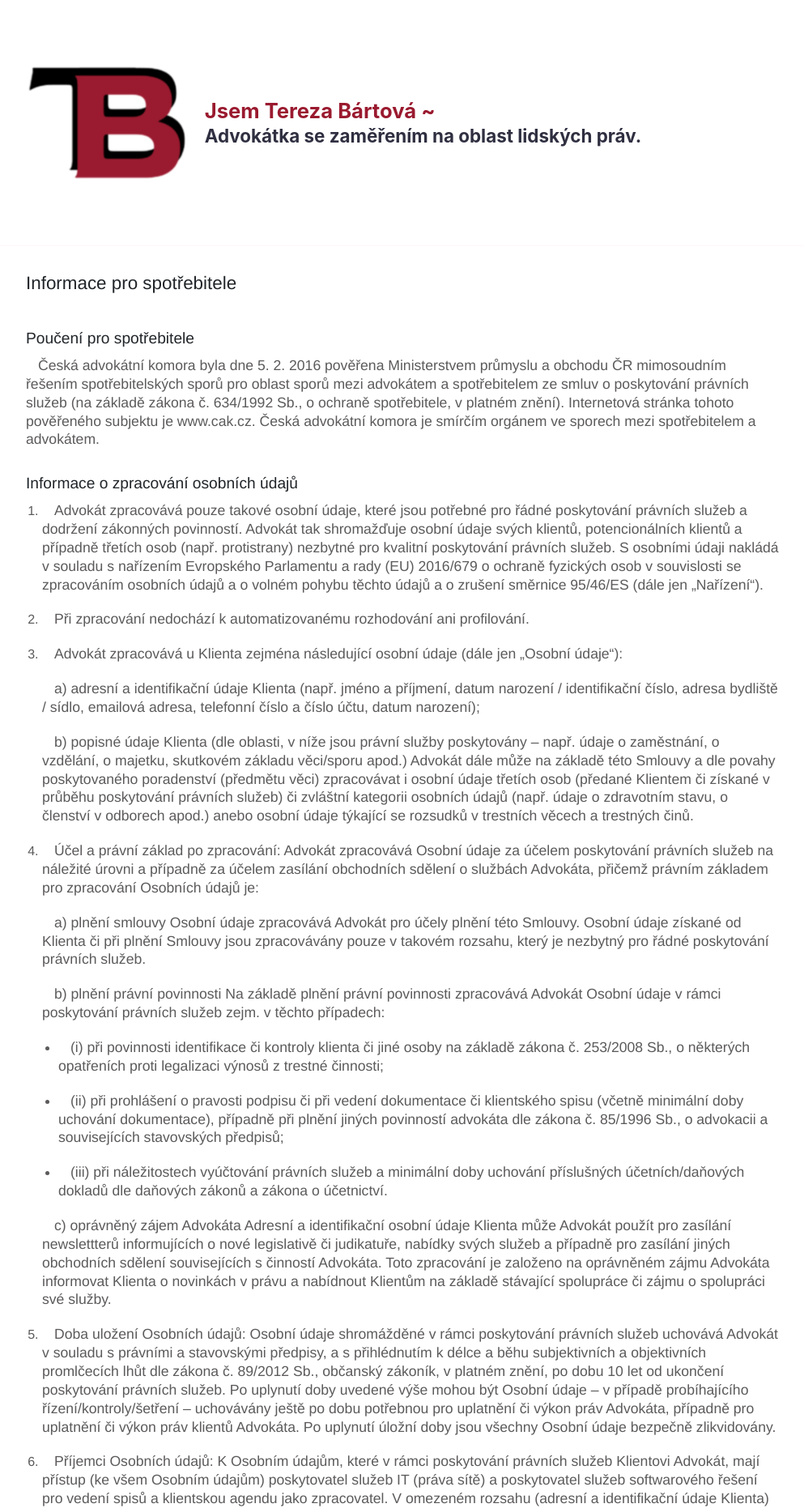
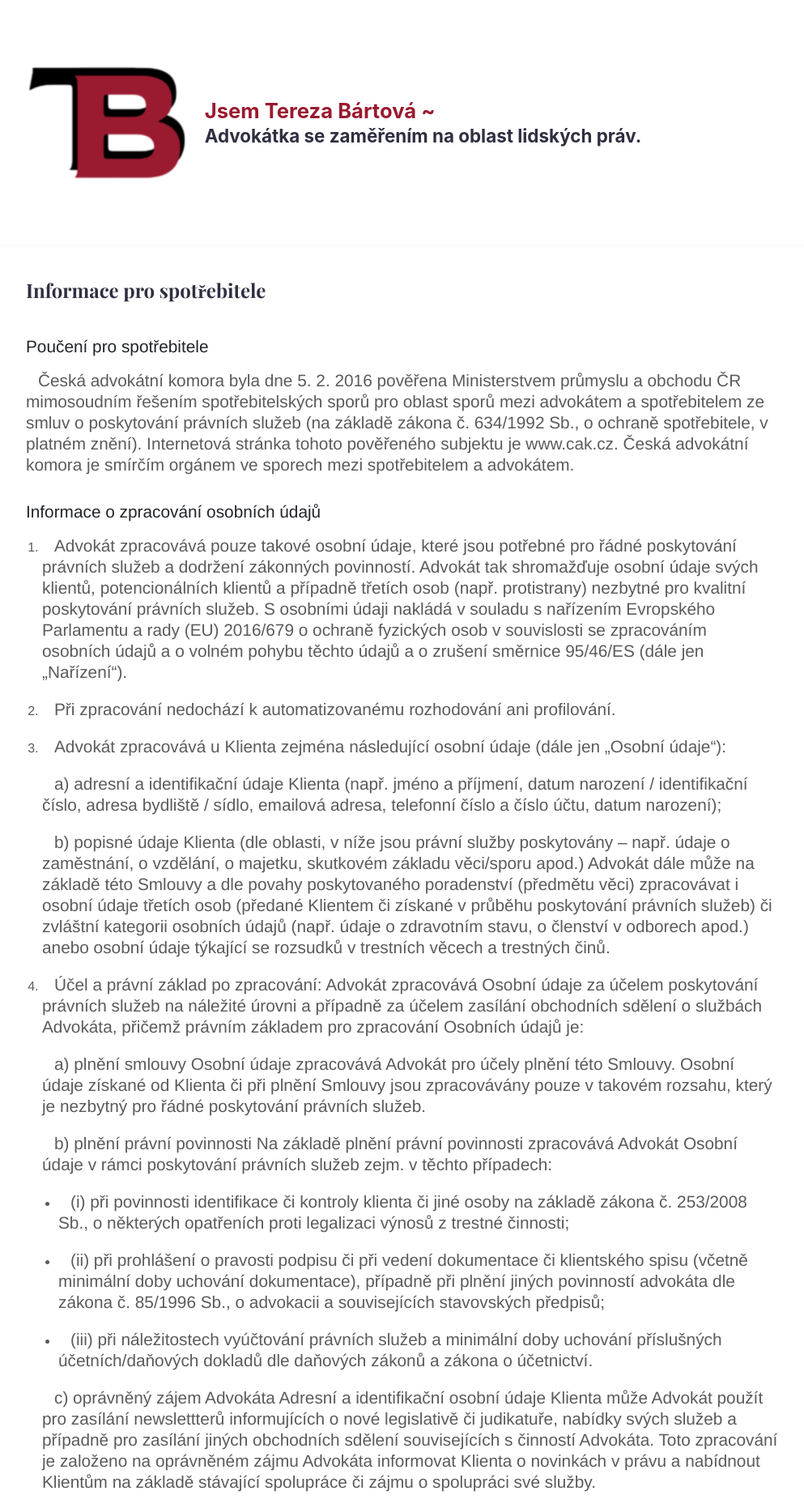
Before and after one commit to terezabartova/terezabartova.github.io, a Jekyll site: the page built from terms-and-conditions.md, in a window 1280 px wide. Shown: the top 1862 px of the page at 81% size, without its empty margins (143-1136 px from the left). Built offline with Jekyll 4.4.1, drawn with Linux system fonts in a browser that asks for light colours.

Commit message:
fully reactive font sizes, text-indents and margins for content

```diff
--- a/_sass/components/_content.scss
+++ b/_sass/components/_content.scss
@@ -14,38 +14,116 @@
   em {
     font-style: italic;
   }
+  h1 {
+    color: $black;
+    font-weight: bold;
+    @include media-breakpoint-down(xl) {
+      margin-top: 60px;
+      margin-bottom: 30px;
+      font-size: 1.6rem;
+    }
+    @include media-breakpoint-down(lg) {
+      margin-top: 40px;
+      margin-bottom: 20px;
+      font-size: 1.5rem;
+    }
+    @include media-breakpoint-down(md) {
+      margin-top: 30px;
+      margin-bottom: 15px;
+      font-size: 1.4rem;
+    }
+    @include media-breakpoint-down(sm) {
+      margin-top: 20px;
+      margin-bottom: 10px;
+      font-size: 1.3rem;
+    }
+    @include media-breakpoint-down(xs) {
+      margin-top: 15px;
+      margin-bottom: 10px;
+      font-size: 1.2rem;
+    }
+
+  }
+  h2 {
+    width: 80%;
+    color: $black;
+    @include media-breakpoint-down(xl) {
+      margin-top: 50px;
+      margin-bottom: 30px;
+      font-size: 1.5rem;
+    }
+    @include media-breakpoint-down(lg) {
+      margin-top: 40px;
+      margin-bottom: 20px;
+      font-size: 1.4rem;
+    }
+    @include media-breakpoint-down(md) {
+      margin-top: 30px;
+      margin-bottom: 15px;
+      font-size: 1.3rem;
+    }
+    @include media-breakpoint-down(sm) {
+      margin-top: 20px;
+      margin-bottom: 10px;
+      font-size: 1.2rem;
+    }
+    @include media-breakpoint-down(xs) {
+      margin-top: 15px;
+      margin-bottom: 10px;
+      font-size: 1.1rem;
+    }
+  }
+  h3 {
+    font-weight: normal;
+    @include media-breakpoint-down(xl) {
+      margin-top: 40px;
+      margin-bottom: 20px;
+      font-size: 1.4rem;
+    }
+    @include media-breakpoint-down(lg) {
+      margin-top: 30px;
+      margin-bottom: 15px;
+      font-size: 1.3rem;
+    }
+    @include media-breakpoint-down(md) {
+      margin-top: 20px;
+      margin-bottom: 10px;
+      font-size: 1.3rem;
+    }
+    @include media-breakpoint-down(sm) {
+      margin-top: 15px;
+      margin-bottom: 10px;
+      font-size: 1.2rem;
+    }
+    @include media-breakpoint-down(xs) {
+      margin-top: 15px;
+      margin-bottom: 10px;
+      font-size: 1.1rem;
+    }
+  }
   p {
     font-family: $font-family-base;
-    font-size: 1.1rem;
-    line-height: 1.3;
     color: $steel;
-    text-indent: 15px;
+    @include media-breakpoint-down(xl) {
+      text-indent: 20px;
+      font-size: 1.4rem;
+    }
+    @include media-breakpoint-down(lg) {
+      text-indent: 15px;
+      font-size: 1.3rem;
+    }
+    @include media-breakpoint-down(md) {
+      text-indent: 10px;
+      font-size: 1.2rem;
+    }
     @include media-breakpoint-down(sm) {
-        font-size: 1rem;
-        line-height: 1;
+      text-indent: 8px;
+      font-size: 1rem;
     }
-  }
-  h1 {
-    font-family: $font-family-base;
-    font-size: 1.4rem;
-    line-height: 1.4;
-    font-weight: normal;
-    margin-top: 30px;
-    margin-bottom: 30px;
-  }
-  h2 {
-    font-family: $font-family-base;
-    font-size: 1.3rem;
-    font-weight: normal;
-    line-height: 1.4;
-    margin-top: 30px;
-  }
-  h3 {
-    font-family: $font-family-base;
-    font-size: 1.2rem;
-    line-height: 1.4;
-    font-weight: normal;
-    margin-top: 30px;
+    @include media-breakpoint-down(xs) {
+      text-indent: 6px;
+      font-size: 0.9rem;
+    }
   }
   ul,
   ol {
```
